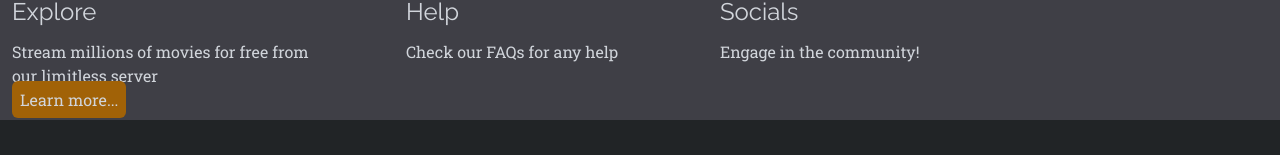
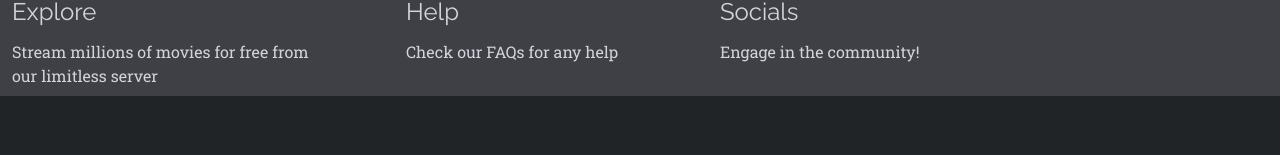
Before and after one commit to ekomic/movie-app, a React (Create React App) app: page /movies in a window 1280 px wide. Shown: the part 642-797 px from the top of the page. Built offline with nearby package versions, Linux system fonts and the light colour scheme; no server answers.

Commit message:
footer section

```diff
--- a/src/components/Footer.js
+++ b/src/components/Footer.js
@@ -7,7 +7,7 @@ const Footer = () => {
       <div className=''>
         <h6 className="text-2xl py-3 font-raleway">Explore</h6>
         <p className=''>Stream millions of movies for free from our  limitless server </p>
-        <a className='p-2 text-1xl bg-yellow-700 rounded-md'>Learn more...</a>
+
       </div>
       <div>
         <h6 className="text-2xl py-3 font-raleway">Help</h6>
@@ -18,13 +18,7 @@ const Footer = () => {
         <p>Engage in the community!</p>
       </div>
       </div>
-      {/* <div className='col-span-2 pt-8 md:pt-2'>
-      <h6 className='capitalize text-center text-2xl'>Get fascinating movies every week</h6>
-      <form className='flex flex-col sm:flex-row'>
-        <input className='w-full p-2 rounded-md' type="email"/>
-        <button className='p-2  rounded-md bg-blue-400'>Subscribe</button>
-      </form>
-      </div> */}
+
     </div>
   )
 }
```
